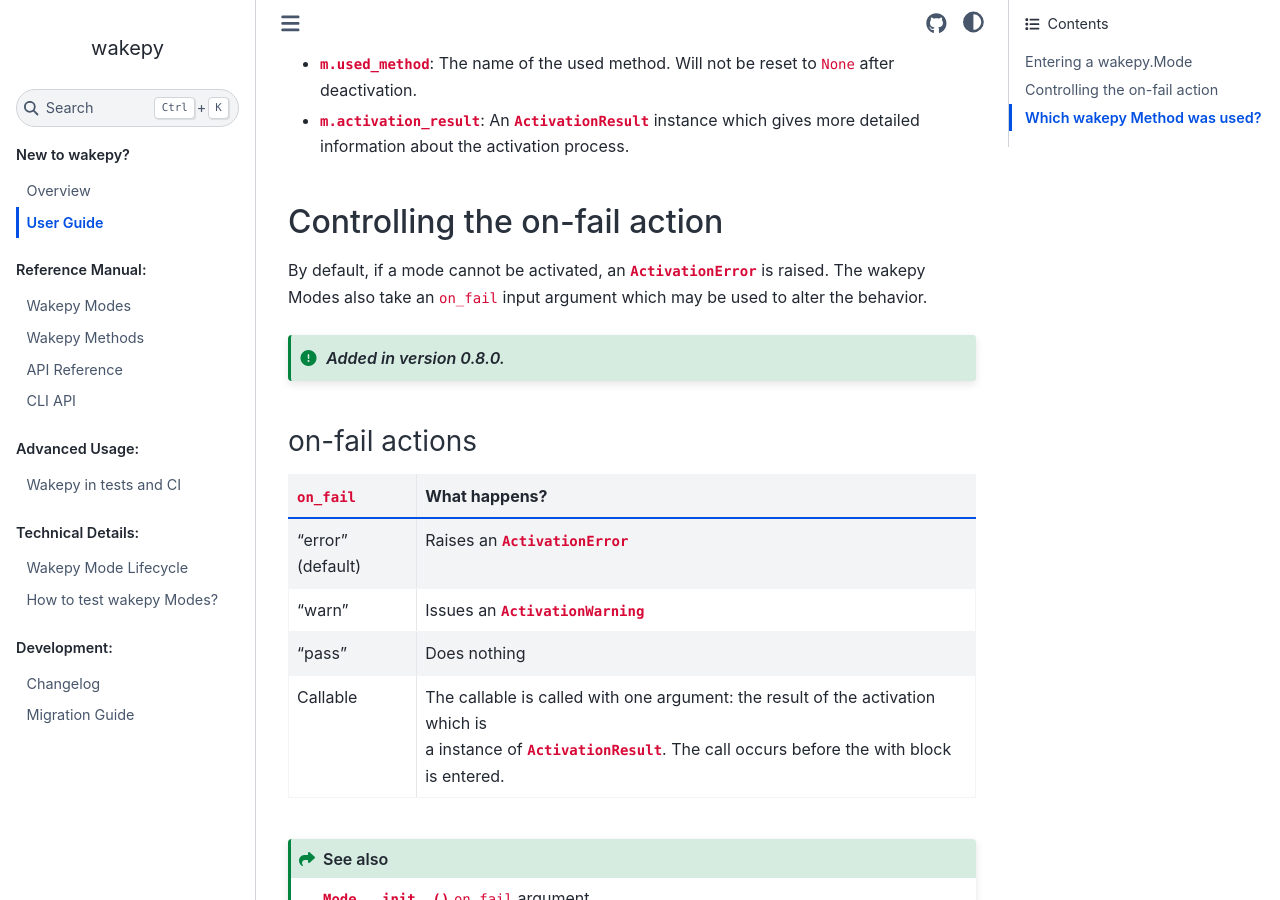
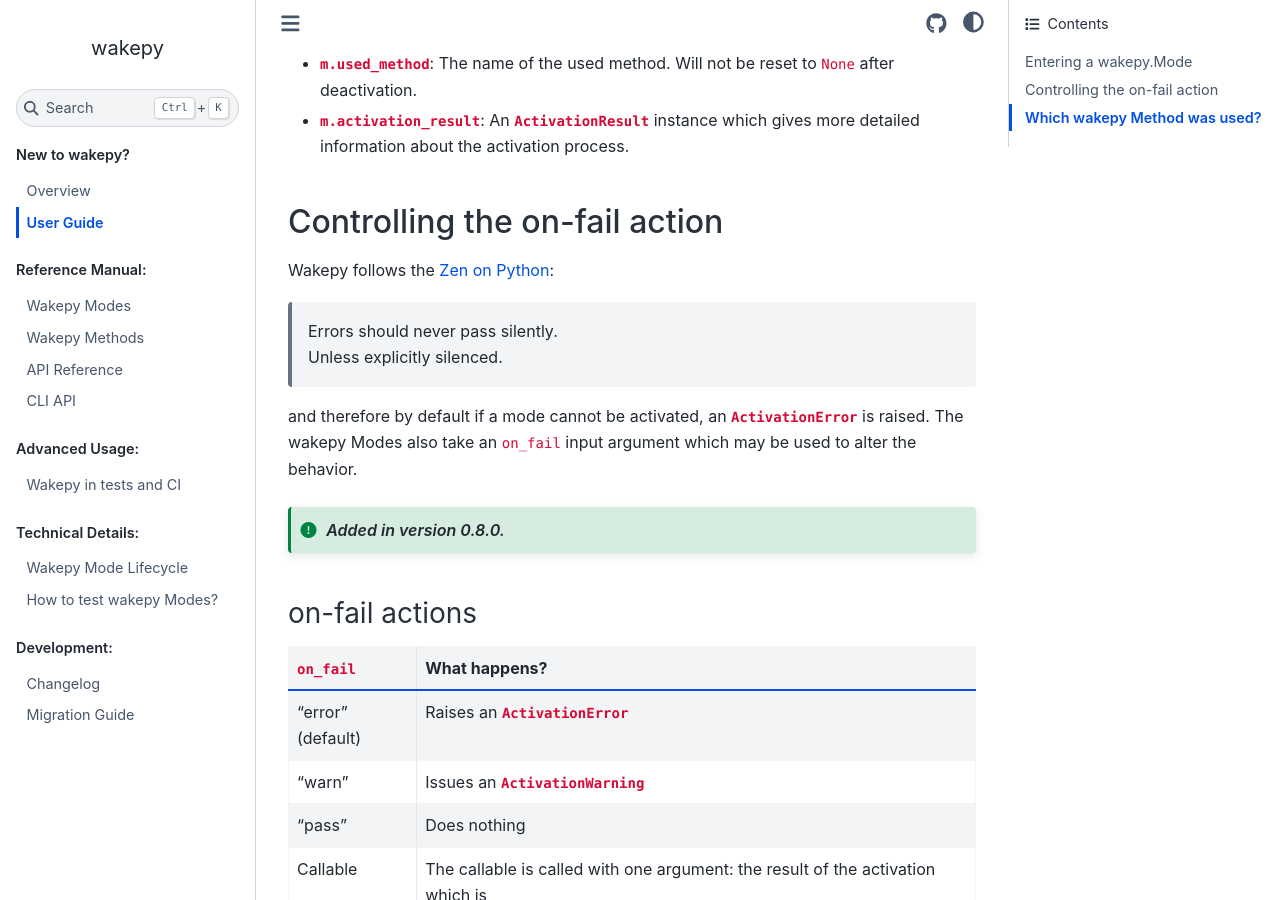
Before and after one commit to fohrloop/wakepy, a Sphinx documentation site: the page built from docs/source/user-guide.md, in a window 1280 px wide and 900 px high, scrolled down 946 px. Built offline with Sphinx 7.4.7 and the Sphinx Book theme 1.1.4, drawn with Linux system fonts in a browser that asks for light colours; the version number could not be read and is left out.

Commit message:
add reference to Zen of Python

````diff
--- a/docs/source/user-guide.md
+++ b/docs/source/user-guide.md
@@ -34,7 +34,12 @@
 (on-fail-action)=
 ## Controlling the on-fail action
 
-By default, if a mode cannot be activated, an {class}`~wakepy.ActivationError` is raised. The wakepy Modes also take an `on_fail` input argument which may be used to alter the behavior.
+Wakepy follows the [Zen on Python](https://peps.python.org/pep-0020/):
+
+> Errors should never pass silently.
+> Unless explicitly silenced.
+
+and therefore by default if a mode cannot be activated, an {class}`~wakepy.ActivationError` is raised. The wakepy Modes also take an `on_fail` input argument which may be used to alter the behavior.
 
 ```{versionadded} 0.8.0
 ```
````
